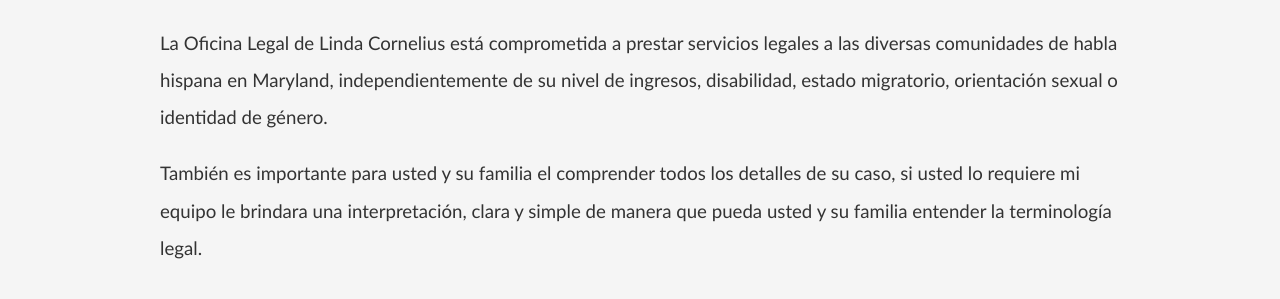
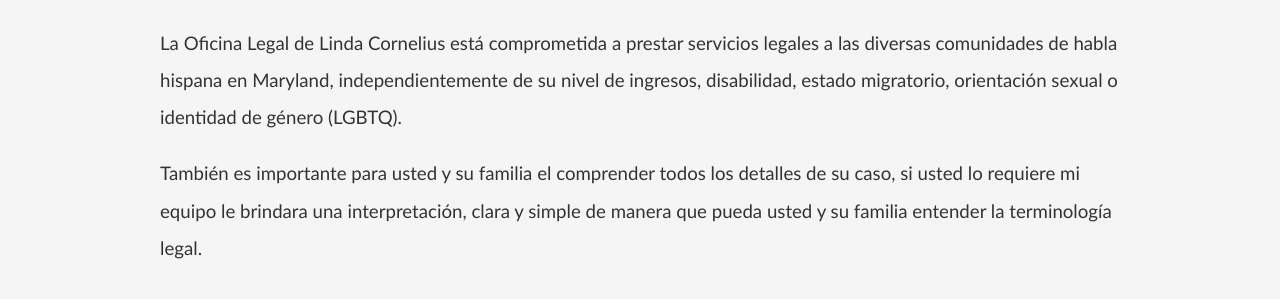
Before and after one commit to edamtoft/cornelius.legal.site, a Jekyll site: the page built from _practice/services-es.markdown, in a window 1280 px wide and 900 px high, scrolled down 490 px. Shown: the part 228-527 px from the top of the window. Built offline with Jekyll 4.4.1, drawn with Linux system fonts in a browser that asks for light colours; nearby versions of some CDN libraries; some of the changed lines change nothing that is shown.

Commit message:
Updated '_practice/services-es.markdown' via CloudCannon

```diff
--- a/_practice/services-es.markdown
+++ b/_practice/services-es.markdown
@@ -2,20 +2,26 @@
 title: SERVICIOS LEGALES PARA LAS DIVERSAS COMUNIDADES DE HABLA HISPANA
 identifier: community
 layout: contact
-description_text: |-
+description_text: >-
   Legal advice and representation in civil matters including wills
-  and contracts, name and gender change cases,  and immigration cases, including asylum.
-  The Law Office of Linda Cornelius is committed to serving the Spanish speaking LGBTQ
+
+  and contracts, name and gender change cases,  and immigration cases, including
+  asylum.
+
+  The Law Office of Linda Cornelius is committed to serving the Spanish speaking
+  LGBTQ
+
   community in Maryland.
 language: spanish
 icon: balance-scale
-banner_image: "/assets/books.jpg"
+banner_image: /assets/books.jpg
 sitemap: true
 order: 3
 ---
 
+
 Nuestros servicios legales son accesibles a toda la comunidad
 
-La Oficina Legal de Linda Cornelius está comprometida a prestar servicios legales a las diversas comunidades de habla hispana en Maryland, independientemente de su nivel de ingresos, disabilidad, estado migratorio, orientación sexual o identidad de género.
+La Oficina Legal de Linda Cornelius est&aacute; comprometida a prestar servicios legales a las diversas comunidades de habla hispana en Maryland, independientemente de su nivel de ingresos, disabilidad, estado migratorio, orientaci&oacute;n sexual o identidad de g&eacute;nero (LGBTQ).
 
-También es importante para usted y su familia el comprender todos los detalles de su caso, si usted lo requiere mi equipo le brindara una interpretación, clara y simple de manera que pueda usted y su familia entender la terminología legal.
+Tambi&eacute;n es importante para usted y su familia el comprender todos los detalles de su caso, si usted lo requiere mi equipo le brindara una interpretaci&oacute;n, clara y simple de manera que pueda usted y su familia entender la terminolog&iacute;a legal.
```
